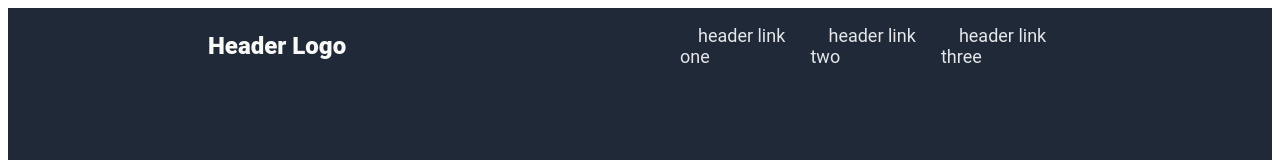
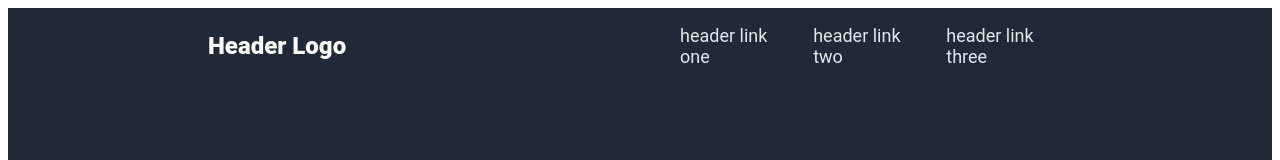
Before and after one commit to lincyjc16/landing-page, a plain HTML site: page index.html in a window 1280 px wide. Shown: the top 160 px of the page. Drawn offline with Linux system fonts and the light colour scheme.

Commit message:
Modified Spacing Between Header Links
Alter the spacing between header links to fit them in single line.

```diff
--- a/style.css
+++ b/style.css
@@ -26,8 +26,7 @@
 
 .right-links{
 
-  flex: 1
-
+  flex: 1;
 
 }
 
@@ -35,20 +34,18 @@ ul{
   list-style: none;
   display: flex;
   margin: 0;
-  padding: 20;
-  gap: 8px;
-  flex 1;
   justify-content: end;
+  gap: 18px;
 
 
 }
 
 a {
   font-size: 18px;
-  padding: 18px;
   text-decoration: none;
   color:#E5E7EB;
   font-family: Roboto,sans-serif;
+  justify-content: space-between;
   flex: 1;
 }
 .hero{
```
